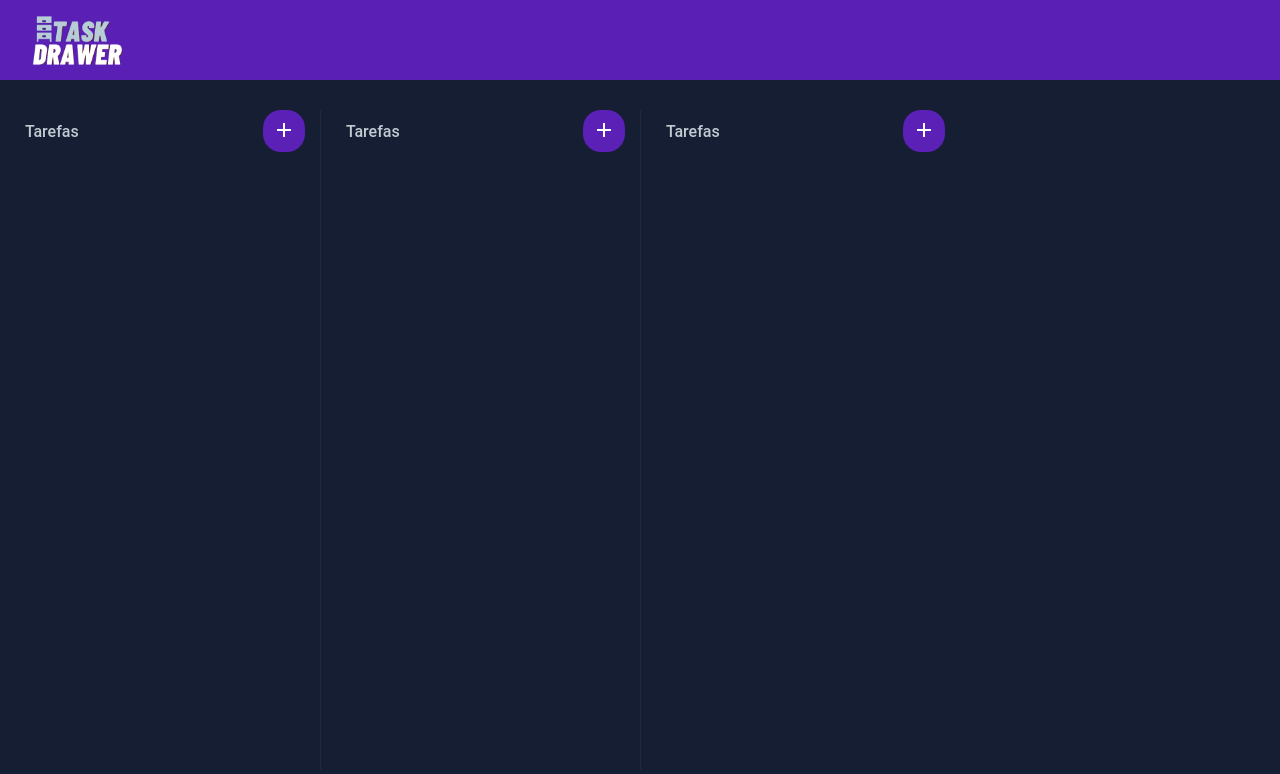
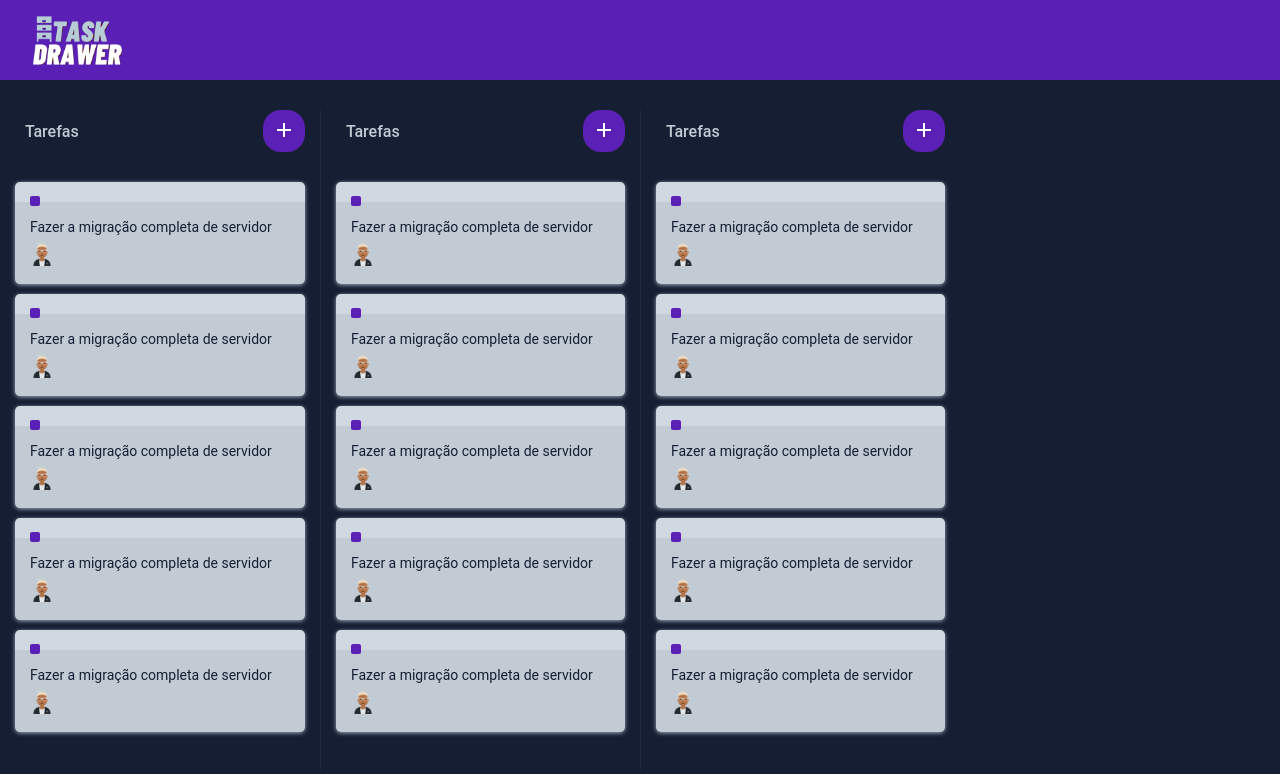
Before and after one commit to Djaysson/TaskDrawer, a React (Create React App) app: page / in a window 1280 px wide. Shown: the top 774 px of the page. Built offline with nearby package versions, Linux system fonts and the light colour scheme.

Commit message:
Add:Insert Task Card Component into List

```diff
--- /dev/null
+++ b/src/components/Card/index.jsx
@@ -0,0 +1,14 @@
+import Avatar from "../../assets/img/avatarM.png";
+import { Container, Label } from "./styles";
+
+export function Card() {
+  return (
+    <Container>
+      <header>
+        <Label color="#5B21B6" />
+      </header>
+      <p>Fazer a migração completa de servidor</p>
+      <img src={Avatar} alt="" />
+    </Container>
+  );
+}
--- /dev/null
+++ b/src/components/Card/styles.js
@@ -0,0 +1,36 @@
+import styled from "styled-components";
+
+export const Container = styled.div`
+  position: relative;
+  background: var(--white);
+  border-radius: 5px;
+  margin-bottom: 10px;
+  padding: 15px;
+  box-shadow: 0 1px 4px 0 rgba(193, 208, 230, 0.8);
+  border-top: 20px solid rgba(230, 236, 245, 0.4);
+  cursor: grab;
+
+  header {
+    position: absolute;
+    top: -22px;
+    left: 15px;
+  }
+  p {
+    font-weight: 500px;
+    line-height: 20px;
+    color: var(--background-02);
+  }
+  img {
+    width: 24px;
+    height: 24px;
+    border-radius: 2px;
+    margin-top: 5px;
+  }
+`;
+export const Label = styled.span`
+  width: 10px;
+  height: 10px;
+  border-radius: 2px;
+  display: inline-block;
+  background: ${(props) => props.color};
+`;
--- a/src/components/List/index.jsx
+++ b/src/components/List/index.jsx
@@ -1,3 +1,4 @@
+import { Card } from "../Card/index";
 import { MdAdd } from "react-icons/md";
 import { Container } from "./styles";
 
@@ -11,7 +12,13 @@ export function List() {
         </button>
       </header>
 
-      <ul></ul>
+      <ul>
+        <Card />
+        <Card />
+        <Card />
+        <Card />
+        <Card />
+      </ul>
     </Container>
   );
 }
```
Also changed, not shown: src/assets/img/avatarF.png (added), src/assets/img/avatarM.png (added).
